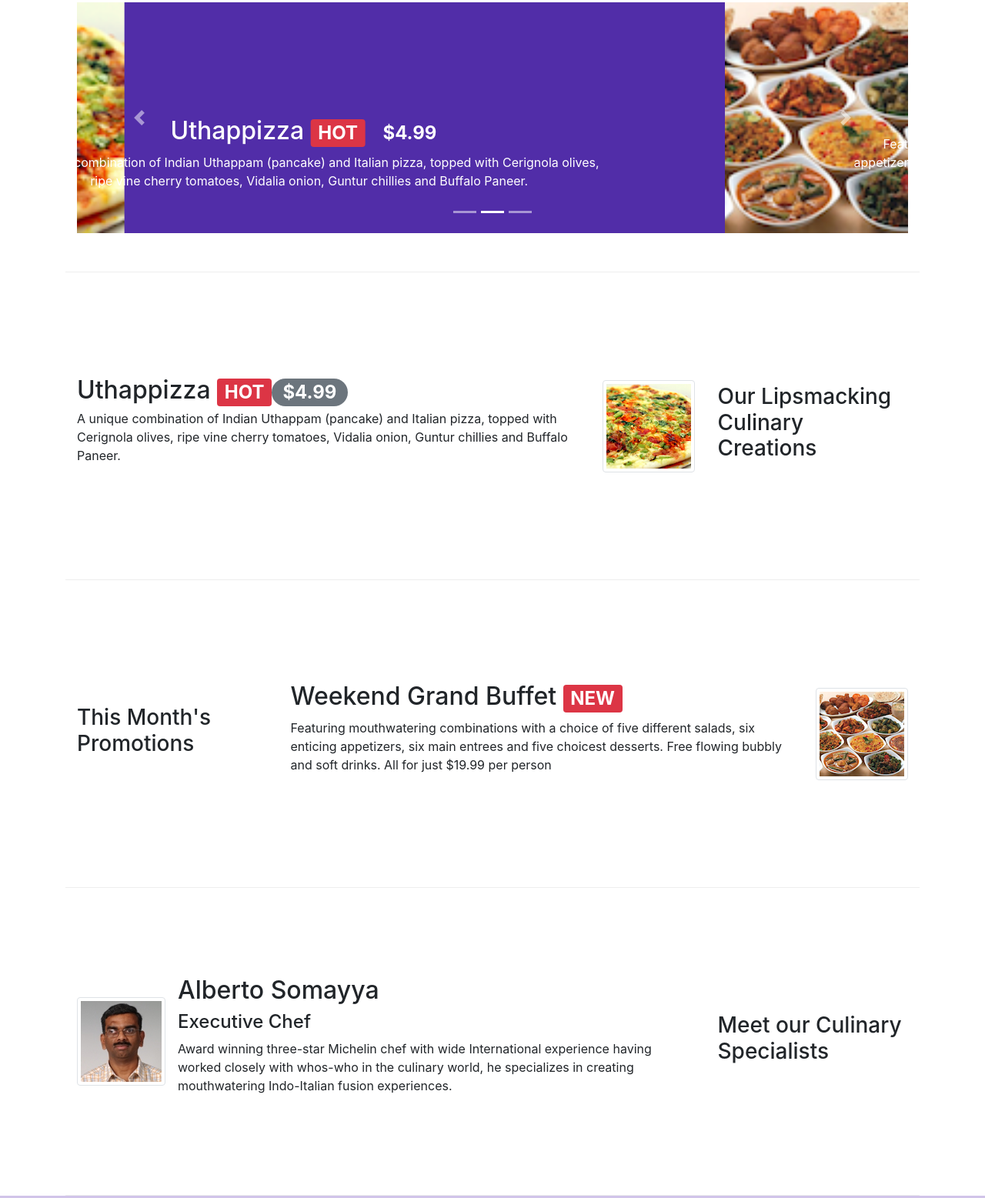
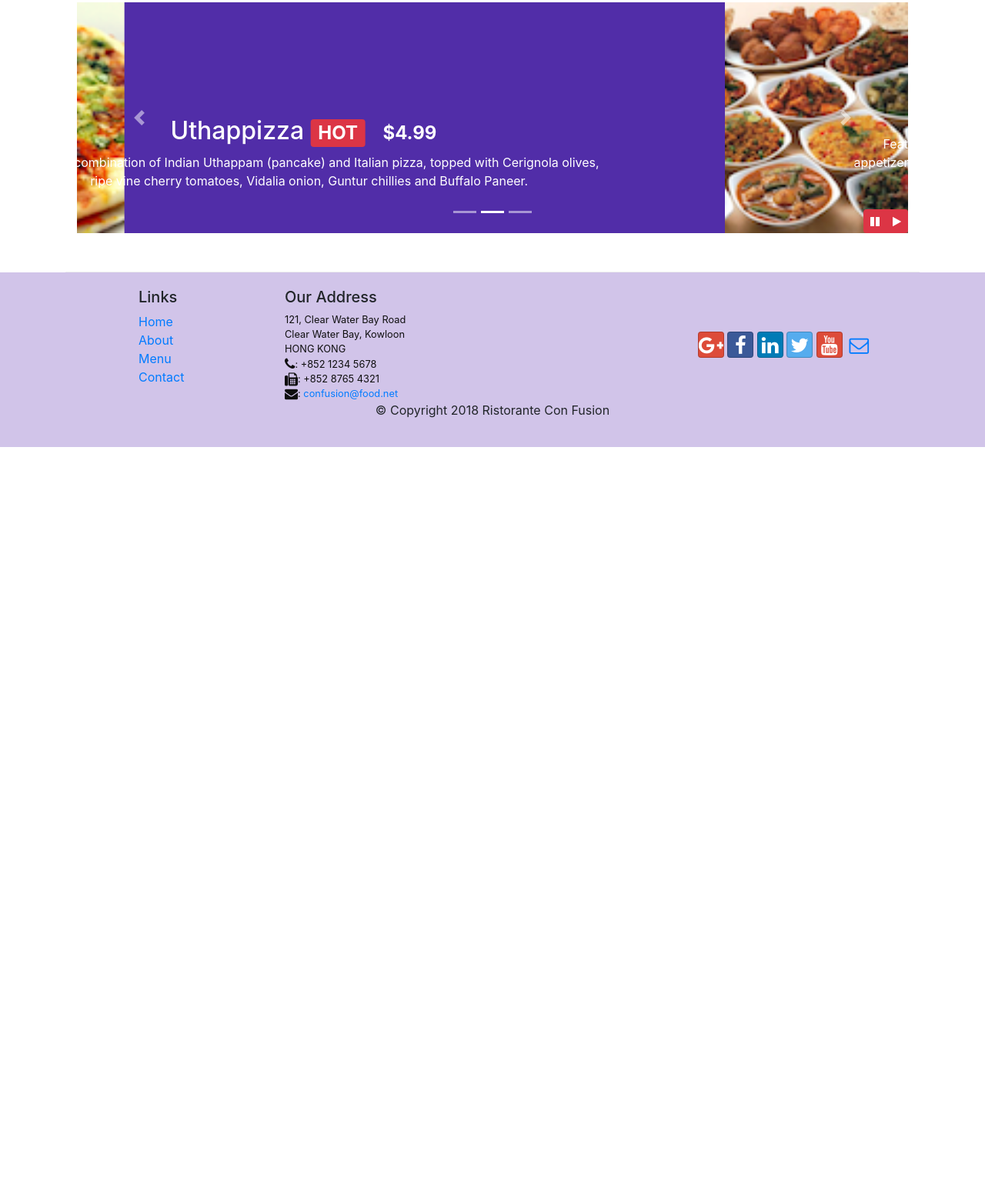
Before and after one commit to Shiva04Rana/conFusion, a website: page index.html in a window 1280 px wide. Shown: the part 381-1938 px from the top of the page at 77% size. After the commit the page ends 962 px from the top, so only its background shows below. Drawn offline with nearby package versions, Linux system fonts and the light colour scheme.

Commit message:
Bootstrap JQuery

```diff
--- a/css/styles.css
+++ b/css/styles.css
@@ -58,3 +58,10 @@ body{
     left: 0;
     min-height: 300px;
 }
+
+#carouselButton {
+    right:0px;
+    position: absolute;
+    bottom: 0px;
+    z-index: 1;
+}
--- a/index.html
+++ b/index.html
@@ -118,7 +118,7 @@
                     <form>
                         <div class="form-group row">
                             <label for="guestsCount" class="col-md-2 col-form-label">Number Of Guest</label>
-                            <div class="col-md-10" id = "guestsCount">
+                            <div class="col-md-10" id="guestsCount">
                                 <!-- Radio Buttons for no of guests1-->
                                 <div class="custom-control custom-radio custom-control-inline">
                                     <input type="radio" class="custom-control-input" id="defaultInline1"
@@ -163,14 +163,14 @@
                         </div>
                         <!-- Adding Smoking/Non-Smoking section to form -->
                         <div class="form-group row">
-                            <label for="section" class="col-md-2 col-form-label">Section</label>
+                            <label for="nonSmoking" class="col-md-2 col-form-label">Section</label>
                             <div class="btn-group btn-group-toggle" id="section" data-toggle="buttons">
                                 <label class="btn btn-success active btn-sm ml-auto">
-                                    <input type="radio" name="options" id="option1" autocomplete="off" checked>
+                                    <input type="radio" name="options" id="nonSmoking" autocomplete="off" checked>
                                     Non-Smoking
                                 </label>
                                 <label class="btn btn-danger btn-sm ml-auto">
-                                    <input type="radio" name="options" id="option2" autocomplete="off"> Smoking
+                                    <input type="radio" name="options" id="smoking" autocomplete="off"> Smoking
                             </div>
                         </div>
 
@@ -251,78 +251,21 @@
                     <a class="carousel-control-next" href="#mycarousel" role="button" data-slide="next">
                         <span class="carousel-control-next-icon"></span>
                     </a>
+                    <div class="btn-group" id="carouselButton">
+                        <button class="btn btn-danger btn-sm" id="carousel-pause">
+                            <span class="fa fa-pause"></span>
+                        </button>
+                        <button class="btn btn-danger btn-sm" id="carousel-play">
+                            <span class="fa fa-play"></span>
+                        </button>
+                    </div>
 
-                </div>
-            </div>
-        </div>
-
-        <div class="row row-content align-items-center">
-            <div class="col-12 col-sm-4 order-sm-last col-md-3">
-                <h3>Our Lipsmacking Culinary Creations</h3>
-            </div>
-            <div class="col col-sm order-sm-first col-md">
-                <div class="media">
-                    <div class="media-body">
-                        <h2 class="mt-0 mb-1">Uthappizza <span class="badge badge-danger">HOT</span><span
-                                class="badge badge-pill badge-secondary">$4.99</span></h2>
-                        <p class="d-none d-sm-block">A unique combination of Indian Uthappam (pancake) and
-                            Italian pizza, topped with Cerignola olives, ripe vine
-                            cherry tomatoes, Vidalia onion, Guntur chillies and
-                            Buffalo Paneer.</p>
-                    </div>
-                    <img class="ml-3 img-thumbnail align-self-center" src="img/uthappizza.png" alt="Uthappizza">
 
                 </div>
             </div>
         </div>
 
 
-        <!--  image displayed to the right of the content description-->
-        <div class="row row-content align-items-center">
-            <div class="col-12 col-sm-4 order-sm-first col-md-3">
-                <h3>This Month's Promotions</h3>
-            </div>
-            <div class="col col-sm order-sm-last col-md">
-
-
-                <div class="media">
-                    <div class="media-body">
-                        <h2 class="mt-0">Weekend Grand Buffet <span class="badge badge-danger">NEW</span></h2>
-                        <p class="d-none d-sm-block">Featuring mouthwatering combinations with a choice of five
-                            different salads, six enticing appetizers,
-                            six main entrees and five choicest desserts. Free flowing bubbly and soft drinks. All for
-                            just
-                            $19.99 per person
-                        </p>
-                    </div>
-                    <img class="ml-3 img-thumbnail align-self-center" src="img/buffet.png" alt="Weekend Grand Buffet">
-                </div>
-
-            </div>
-        </div>
-
-        <div class="row row-content align-items-center">
-            <div class="col-12 col-sm-4 order-sm-last col-md-3">
-                <h3>Meet our Culinary Specialists</h3>
-            </div>
-            <div class="col col-sm order-sm-first col-md">
-                <div class="media">
-                    <img class="d-flex mr-3 img-thumbnail align-self-center" src="img/alberto.png"
-                        alt="Alberto Somayya">
-                    <div class="media-body">
-                        <h2 class="mt-0">Alberto Somayya</h2>
-                        <h4>Executive Chef</h4>
-                        <p class="d-none d-sm-block">Award winning three-star Michelin chef with wide
-                            International experience having worked closely with
-                            whos-who in the culinary world, he specializes in
-                            creating mouthwatering Indo-Italian fusion experiences.
-                        </p>
-                    </div>
-                </div>
-            </div>
-
-
-        </div>
 
     </div>
 
@@ -377,6 +320,17 @@
     <script src="node_modules/jquery/dist/jquery.slim.min.js"></script>
     <script src="node_modules/popper.js/dist/umd/popper.min.js"></script>
     <script src="node_modules/bootstrap/dist/js/bootstrap.min.js"></script>
+    <script>
+        $(document).ready(function () {
+            $("#mycarousel").carousel({ interval: 2000 });
+            $("#carousel-pause").click(function () {
+                $("#mycarousel").carousel('pause');
+            });
+            $("#carousel-play").click(function () {
+                $("#mycarousel").carousel('cycle');
+            });
+        });
+    </script>
 </body>
 
 </html>
```
